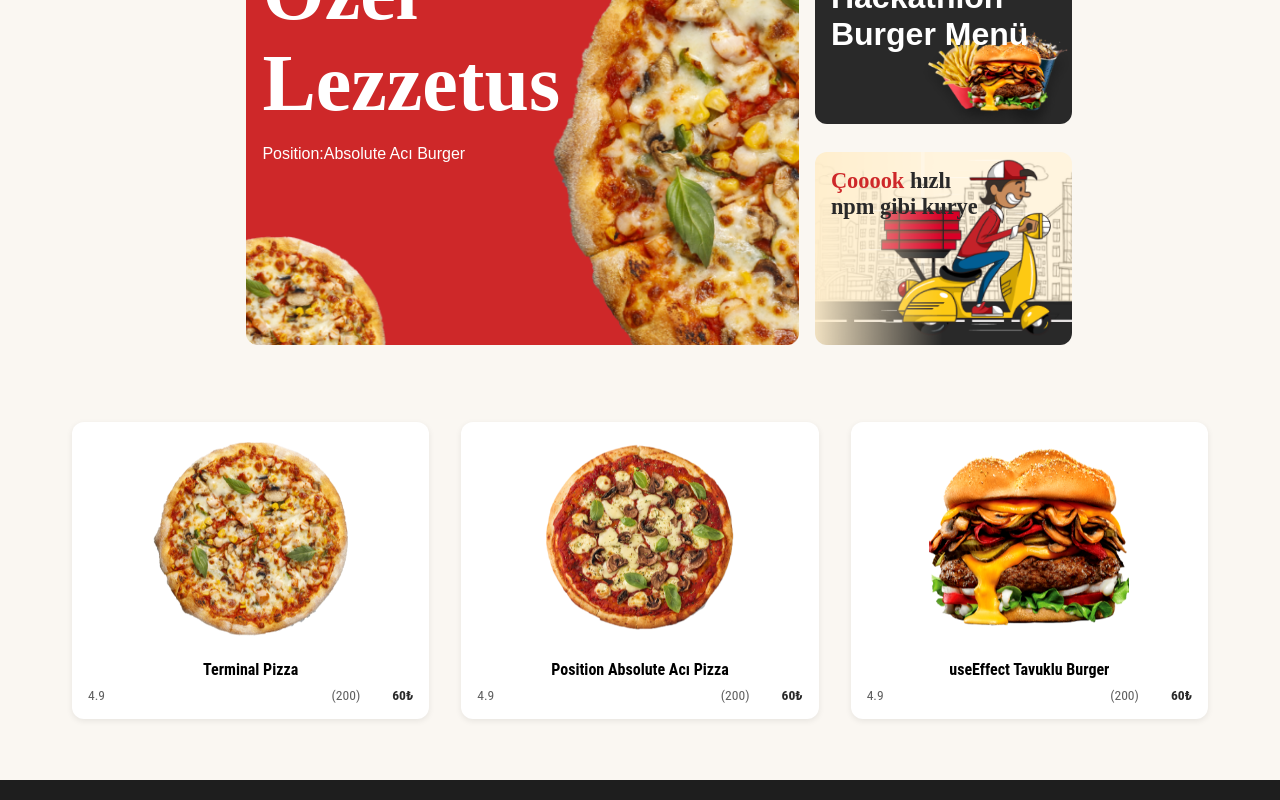
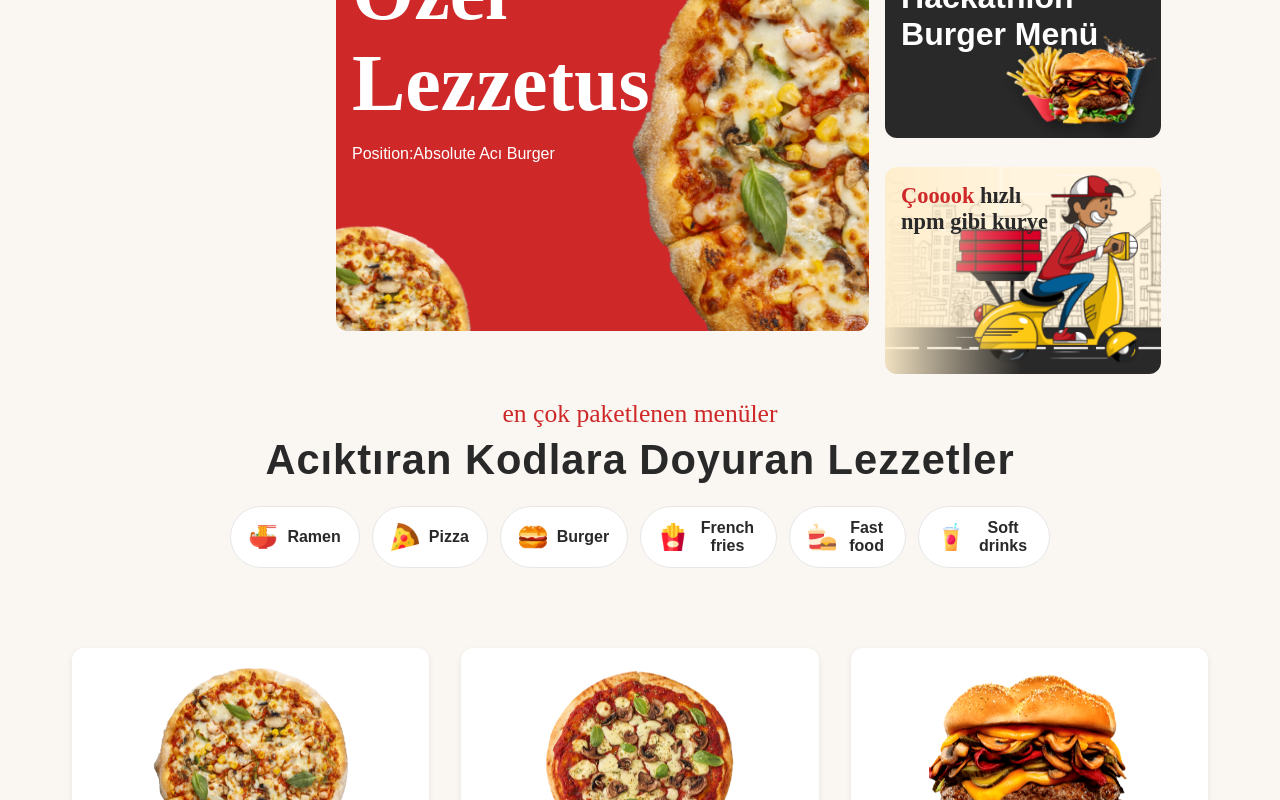
Before and after one commit to AliYcll/react-ile-dinamik-pizza-projesi, a React (Vite) app: page / in a window 1280 px wide. Shown: the part 920-1720 px from the top of the page. Built offline with nearby package versions, Linux system fonts and the light colour scheme.

Commit message:
genel update
sayfa değişikliğinde en üstten başlıyor
home.jsx'e yeni içerikler eklendi
css düzenlemeleri yapıldı

```diff
--- a/src/App.jsx
+++ b/src/App.jsx
@@ -3,12 +3,14 @@ import { useState } from "react";
 import Home from "./pages/Home";
 import Order from "./pages/Order";
 import Success from "./pages/Success";
+import ScrollToTop from "./components/ScrollToTop";
 
 function App() {
   const [orderData, setOrderData] = useState(null);
 
   return (
     <Router>
+      <ScrollToTop />
       <Switch>
         <Route exact path="/" component={Home} />
         <Route
--- /dev/null
+++ b/src/components/ScrollToTop.jsx
@@ -0,0 +1,12 @@
+import { useEffect } from "react";
+import { useLocation } from "react-router-dom";
+
+export default function ScrollToTop() {
+  const { pathname } = useLocation();
+
+  useEffect(() => {
+    window.scrollTo(0, 0);
+  }, [pathname]);
+
+  return null;
+}
--- a/src/pages/Home.jsx
+++ b/src/pages/Home.jsx
@@ -1,12 +1,27 @@
 import { Link } from "react-router-dom";
+import Header from "../components/Header";
 import Footer from "../components/Footer";
-import Header from "../components/Header";
-import '../styles/home.css'
+import "../styles/home.css";
 
 export default function Home() {
+  const POPULAR = [
+    { key: "ramen", label: "Ramen", icon: "/images/iteration-2-images/icons/kore.svg", to: "/ramen", disabled: true },
+    { key: "pizza", label: "Pizza", icon: "/images/iteration-2-images/icons/pizza.svg", to: "/order", disabled: false },
+    { key: "burger", label: "Burger", icon: "/images/iteration-2-images/icons/burger.svg", to: "/burger", disabled: true },
+    { key: "fries", label: "French fries", icon: "/images/iteration-2-images/icons/kizartma.svg", to: "/fries", disabled: true },
+    { key: "fast", label: "Fast food", icon: "/images/iteration-2-images/icons/fastfood.svg", to: "/fastfood", disabled: true },
+    { key: "soft", label: "Soft drinks", icon: "/images/iteration-2-images/icons/gazli.svg", to: "/softdrinks", disabled: true }
+  ];
+
+  const handlePopularClick = (e, disabled) => {
+    if (disabled) {
+      e.preventDefault();
+      e.stopPropagation();
+    }
+  };
+
   return (
     <div>
-      {/* HERO */}
       <section className="hero">
         <Header />
         <p className="hero-subtitle">fırsatı kaçırma</p>
@@ -20,58 +35,69 @@ export default function Home() {
           <Link to="/order" className="btn-primary">ACIKTIM</Link>
         </div>
       </section>
-      {/* CATEGORIES */}
+
       <section className="categories">
         <div className="categories-inner">
           <Link to="/" className="category">
-            <img src="/images/iteration-2-images/icons/kore.svg" alt="Kore" />
+            <img src="/images/iteration-2-images/icons/kore.svg" alt="" aria-hidden="true" />
             <span>YENİ! Kore</span>
           </Link>
-
           <Link to="/order" className="category">
-            <img src="/images/iteration-2-images/icons/pizza.svg" alt="Pizza" />
+            <img src="/images/iteration-2-images/icons/pizza.svg" alt="" aria-hidden="true" />
             <span>Pizza</span>
           </Link>
-
           <Link to="/" className="category">
-            <img src="/images/iteration-2-images/icons/burger.svg" alt="Burger" />
+            <img src="/images/iteration-2-images/icons/burger.svg" alt="" aria-hidden="true" />
             <span>Burger</span>
           </Link>
-
           <Link to="/" className="category">
-            <img src="/images/iteration-2-images/icons/kizartma.svg" alt="Kızartmalar" />
+            <img src="/images/iteration-2-images/icons/kizartma.svg" alt="" aria-hidden="true" />
             <span>Kızartmalar</span>
           </Link>
-
           <Link to="/" className="category">
-            <img src="/images/iteration-2-images/icons/fastfood.svg" alt="Fast food" />
+            <img src="/images/iteration-2-images/icons/fastfood.svg" alt="" aria-hidden="true" />
             <span>Fast food</span>
           </Link>
-
           <Link to="/" className="category">
-            <img src="/images/iteration-2-images/icons/gazli.svg" alt="Gazlı İçecek" />
+            <img src="/images/iteration-2-images/icons/gazli.svg" alt="" aria-hidden="true" />
             <span>Gazlı İçecek</span>
           </Link>
         </div>
       </section>
 
-      {/* CAMPAIGNS */}
       <section className="campaigns">
         <Link to="/order" className="campaign red lezzetus">
           <h3>Özel <br />Lezzetus</h3>
           <p>Position:Absolute Acı Burger</p>
         </Link>
-
         <Link to="/order" className="campaign dark burger">
           <h3>Hackathlon <br />Burger Menü</h3>
         </Link>
-
         <Link to="/order" className="campaign beige kurye">
           <h3><span className="highlight">Çooook</span> hızlı<br /> npm gibi kurye</h3>
         </Link>
       </section>
 
-      {/* PRODUCTS */}
+      <section className="popular">
+        <p className="popular-subtitle">en çok paketlenen menüler</p>
+        <h2 className="popular-title">Acıktıran Kodlara Doyuran Lezzetler</h2>
+        <nav className="popular-options" aria-label="popüler menü kategorileri">
+          {POPULAR.map(item => (
+            <Link
+              key={item.key}
+              to={item.to}
+              onClick={(e) => handlePopularClick(e, item.disabled)}
+              aria-disabled={item.disabled ? "true" : undefined}
+              tabIndex={item.disabled ? -1 : undefined}
+              className={`popular-pill ${item.disabled ? "disabled" : ""}`}
+            >
+              <img src={item.icon} alt="" aria-hidden="true" />
+              <span>{item.label}</span>
+            </Link>
+          ))}
+        </nav>
+      </section>
+
       <section className="products">
         <Link to="/order" className="product-card">
           <img src="/images/iteration-2-images/pictures/food-1.png" alt="Terminal Pizza" />
@@ -82,7 +108,6 @@ export default function Home() {
             <span className="price">60₺</span>
           </div>
         </Link>
-
         <Link to="/order" className="product-card">
           <img src="/images/iteration-2-images/pictures/food-2.png" alt="Position Absolute Acı Pizza" />
           <h4>Position Absolute Acı Pizza</h4>
@@ -92,7 +117,6 @@ export default function Home() {
             <span className="price">60₺</span>
           </div>
         </Link>
-
         <Link to="/order" className="product-card">
           <img src="/images/iteration-2-images/pictures/food-3.png" alt="useEffect Tavuklu Burger" />
           <h4>useEffect Tavuklu Burger</h4>
--- a/src/pages/Order.jsx
+++ b/src/pages/Order.jsx
@@ -191,9 +191,9 @@ export default function Order({ setOrderData }) {
                   onChange={handleInputChange}
                 >
                   <option value="">-- Hamur Kalınlığı Seç --</option>
-                  <option value="ince">İnce Hamur</option>
-                  <option value="orta">Orta Hamur</option>
-                  <option value="kalin">Kalın Hamur</option>
+                  <option value="İnce">İnce Hamur</option>
+                  <option value="Orta">Orta Hamur</option>
+                  <option value="Kalın">Kalın Hamur</option>
                 </select>
                 {errors.hamur && <div className="error-message">{errors.hamur}</div>}
               </div>
--- a/src/styles/home.css
+++ b/src/styles/home.css
@@ -111,8 +111,9 @@ body {
   gap: .8rem;
   font-family: var(--font-barlow);
   font-size: 1rem;
-  font-weight: bold;
+  font-weight: 600;
   color: var(--dark-gray);
+  text-decoration: none;
 }
 
 .category img {
@@ -218,6 +219,69 @@ body {
   cursor: pointer;
 }
 
+.popular {
+  text-align: center;
+  padding: 2.5rem 1rem 2rem;
+}
+
+.popular-subtitle {
+  font-family: var(--font-satisfy);
+  font-size: 1.6rem;
+  color: var(--red);
+  margin: 0 0 .4rem;
+}
+
+.popular-title {
+  font-family: var(--font-barlow);
+  font-weight: 600;
+  font-size: 2rem;
+  letter-spacing: 1px;
+  color: var(--dark-gray);
+  margin: 0 0 1.4rem;
+}
+
+.popular-options {
+  display: grid;
+  grid-template-columns: repeat(2, 1fr);
+  gap: 14px 16px;
+  justify-items: center;
+}
+
+.popular-pill {
+  display: flex;
+  align-items: center;
+  gap: 10px;
+  background: #fff;
+  border: 1px solid #e7e7e7;
+  border-radius: 999px;
+  padding: 10px 14px;
+  font-family: var(--font-barlow);
+  font-size: 1rem;
+  font-weight: 600;
+  text-decoration: none;
+  color: var(--dark-gray);
+  transition: transform .15s ease, box-shadow .15s ease, background-color .15s ease, color .15s ease, border-color .15s ease;
+  width: 90%;
+  max-width: 220px;
+}
+
+.popular-pill img {
+  width: 28px;
+  height: 28px;
+}
+
+.popular-pill:hover {
+  background: var(--dark-gray);
+  color: #fff;
+  border-color: var(--dark-gray);
+  transform: translateY(-2px);
+  box-shadow: 0 6px 14px rgba(0,0,0,0.1);
+}
+/*
+.popular-pill.disabled {
+  cursor: not-allowed;
+}
+*/
 .menus {
   text-align: center;
   padding: 2rem 1rem;
@@ -371,7 +435,6 @@ body {
 
   .product-card h4 {
     flex-shrink: 0;
-    margin-bottom: .5rem;
   }
 
   .product-info {
@@ -403,31 +466,18 @@ body {
     flex-direction: column;
     justify-content: center;
   }
+
+  .popular {
+    padding: 2rem 1rem;
+  }
+
+  .popular-options {
+    grid-template-columns: repeat(2, 1fr);
+    gap: 12px 14px;
+  }
 }
 
-@media (max-width: 480px) {
-  .product-card,
-  .campaign {
-    width: 100%;
-    min-width: unset;
-    max-width: 100%;
-  }
 
-  .campaigns {
-    width: 100%;
-  }
-
-  .hero,
-  .categories-inner,
-  .menus,
-  .products,
-  .menu-filters {
-    width: 100%;
-    max-width: 100%;
-    margin-left: auto;
-    margin-right: auto;
-  }
-}
 
 @media (min-width: 1024px) {
   .hero-subtitle {
@@ -488,7 +538,7 @@ body {
     display: grid;
     grid-template-columns: 2fr 1fr;
     gap: 1rem;
-    width: 64vw;
+    width: 50%;
   }
 
   .campaign:nth-of-type(1) h3 {
@@ -497,6 +547,28 @@ body {
 
   .campaign.red.lezzetus {
     grid-row: span 2;
+  }
+
+  .popular {
+    width: 64vw;
+    margin: 0 auto;
+    padding: 2.5rem 0 2rem;
+  }
+
+  .popular-title {
+    font-size: 2.6rem;
+  }
+
+  .popular-options {
+    grid-template-columns: repeat(6, auto);
+    gap: 12px;
+    justify-content: center;
+  }
+
+  .popular-pill {
+    width: auto;
+    max-width: none;
+    padding: 12px 18px;
   }
 
   .products {
--- a/src/styles/order.css
+++ b/src/styles/order.css
@@ -319,16 +319,17 @@
 }
 
 .order-summary h3 {
-  font-size: 16px;
+  font-size: 17px;
   font-weight: 600;
   margin-bottom: 10px;
   color: #333;
 }
 
 .summary-row {
-  font-size: 14px;
+  font-size: 16px;
   color: #333;
   display: flex;
+  font-weight: 500;
   justify-content: space-between;
   margin: 10px 0;
 }
--- a/src/styles/success.css
+++ b/src/styles/success.css
@@ -80,7 +80,7 @@
 
 .success-box h3 {
     font-size: 18px;
-    font-weight: 500;
+    font-weight: 600;
     margin: 0 0 15px 0;
 }
 
```
